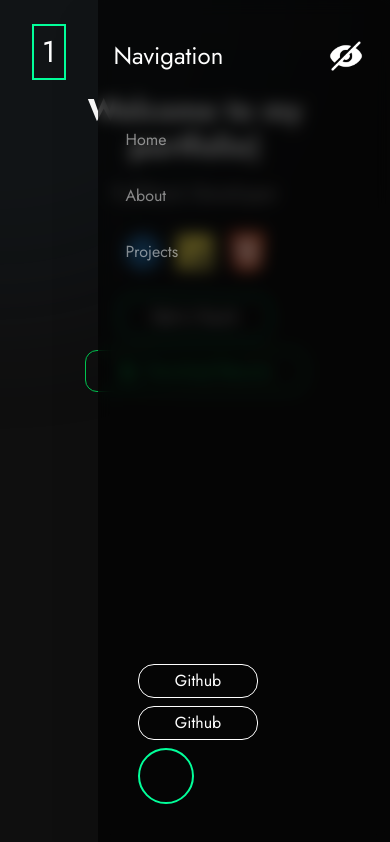
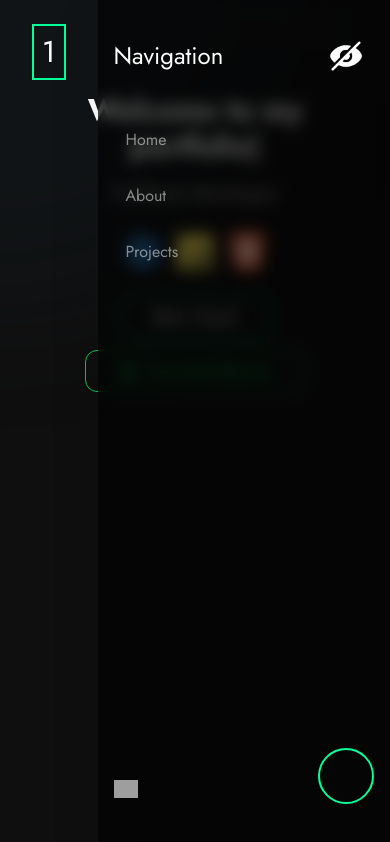
Before and after one commit to RichardPharads/PortfolioV2, a React (Vite) app: page / in a window 390 px wide. Both pictures are taken after a click on the element 346 px from the left and 56 px from the top of the page. Built offline with nearby package versions, Linux system fonts and the light colour scheme; grey boxes are pictures that could not be loaded.

Commit message:
added modern style and state to nav

```diff
--- a/src/Components/NavBar/Navbar.jsx
+++ b/src/Components/NavBar/Navbar.jsx
@@ -2,7 +2,10 @@ import { useSection } from '../../Context/SectionContext'
 import ButtonToggle from '../../Hooks/ButtonToggle'
 import close from '../../Assets/eye.png'
 import open from '../../Assets/menu.png'
+import github from '../../Assets/github 1.png'
+import linkedin from '../../Assets/linkedin.png'
 import userProfile from '../../Assets/profile.jpg'
+import { useState } from 'react'
 const navLinks = [
   {
     id: 0,
@@ -19,6 +22,8 @@ const navLinks = [
 
 
 function Navbar() {
+  const [isBtnHover , setIsBtnHover ] = useState(false)
+
   const {dispatch} = useSection()
   const {isToggle , toggleBtn } = ButtonToggle(true)
   return (
@@ -33,10 +38,18 @@ function Navbar() {
         }
     </ul>
     <div className='absolute bottom-10 w-full'>
-      <div className='flex justify-between items-end flex-wrap px-10 gap-2' >
-      <div className="button flex gap-2 items-end flex-wrap">
-        <button className='border border-white py-1 w-[120px] rounded-2xl hover:bg-white/10 duration-500'>Github</button>
-        <button className='border border-white py-1 w-[120px] rounded-2xl hover:bg-white/10 duration-500'>Github</button>
+      <div className='flex justify-between items-end px-4 gap-2' >
+      <div className="button flex flex-col gap-5 items-end flex-wrap justify-center">
+        <div onMouseLeave={() => setIsBtnHover(false)} onMouseEnter={() => setIsBtnHover(true)}  className='w-6 h-6 relative'>
+          {
+            isBtnHover && <div className='absolute left-12/12 bottom-4 bg-neutral-950 rounded-sm border border-neutral-500'>
+                    <div className='p-2 text-sm font-light'>RichardPharads</div>
+                  </div>
+          }
+          <img src="https://cdn.jsdelivr.net/gh/devicons/devicon@latest/icons/github/github-original.svg" />
+        </div>
+
+
       </div>
       <div className=''>
         <div className={`w-14 h-14 rounded-full border-accent border-2 bg-cover bg-[${userProfile}]`}></div>
--- a/src/Components/Page Components/LandingPage.jsx
+++ b/src/Components/Page Components/LandingPage.jsx
@@ -8,7 +8,6 @@ function LandingPage() {
   const [text, setText] = useState('')
   const fullText = "Welcome to my portfolio"
   const [currentIndex, setCurrentIndex] = useState(0)
-  console.log(fullText.slice(0,2))
   // Typing animation effect
   useEffect(() => {
     if (currentIndex < fullText.length) {
```
